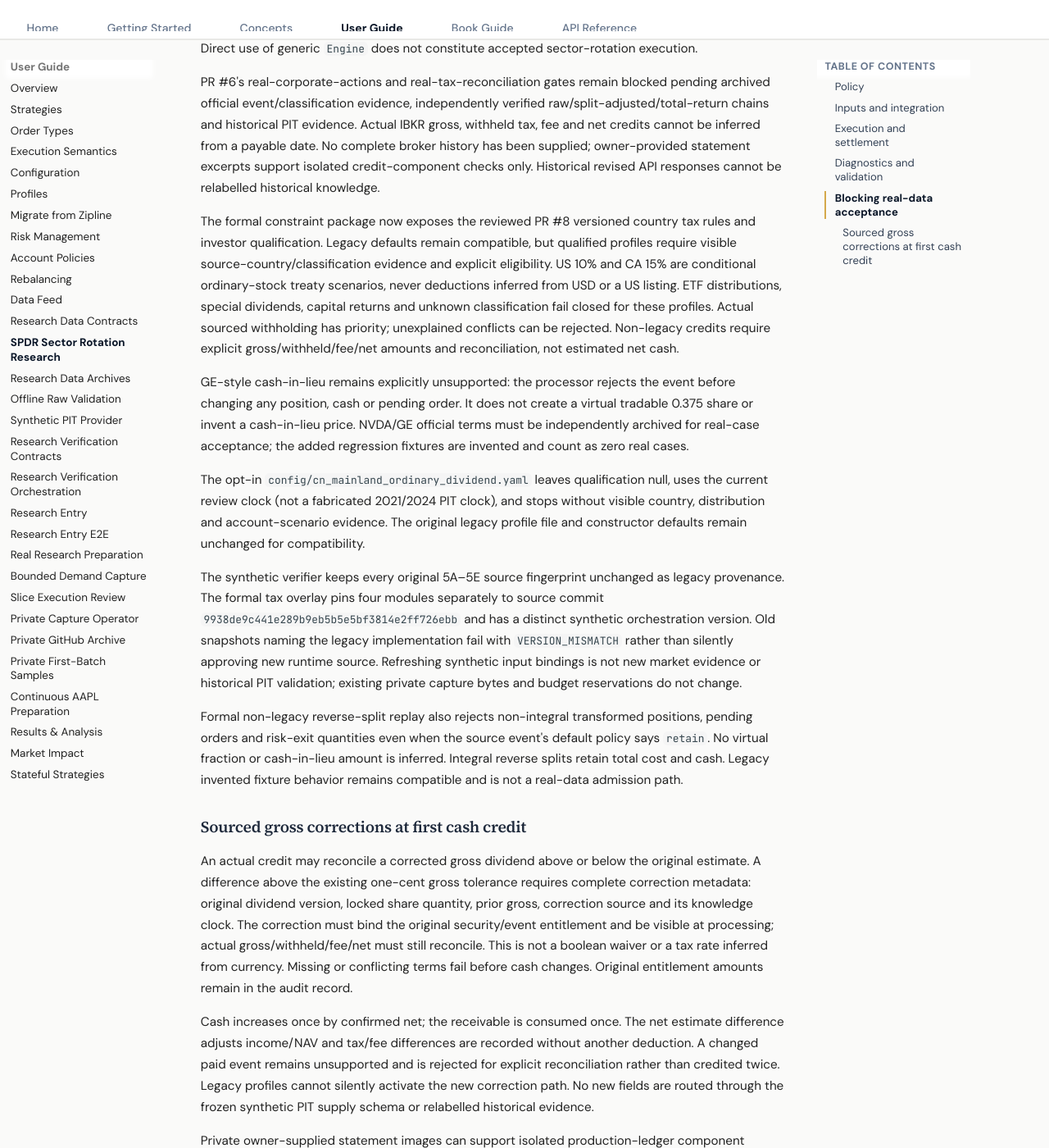
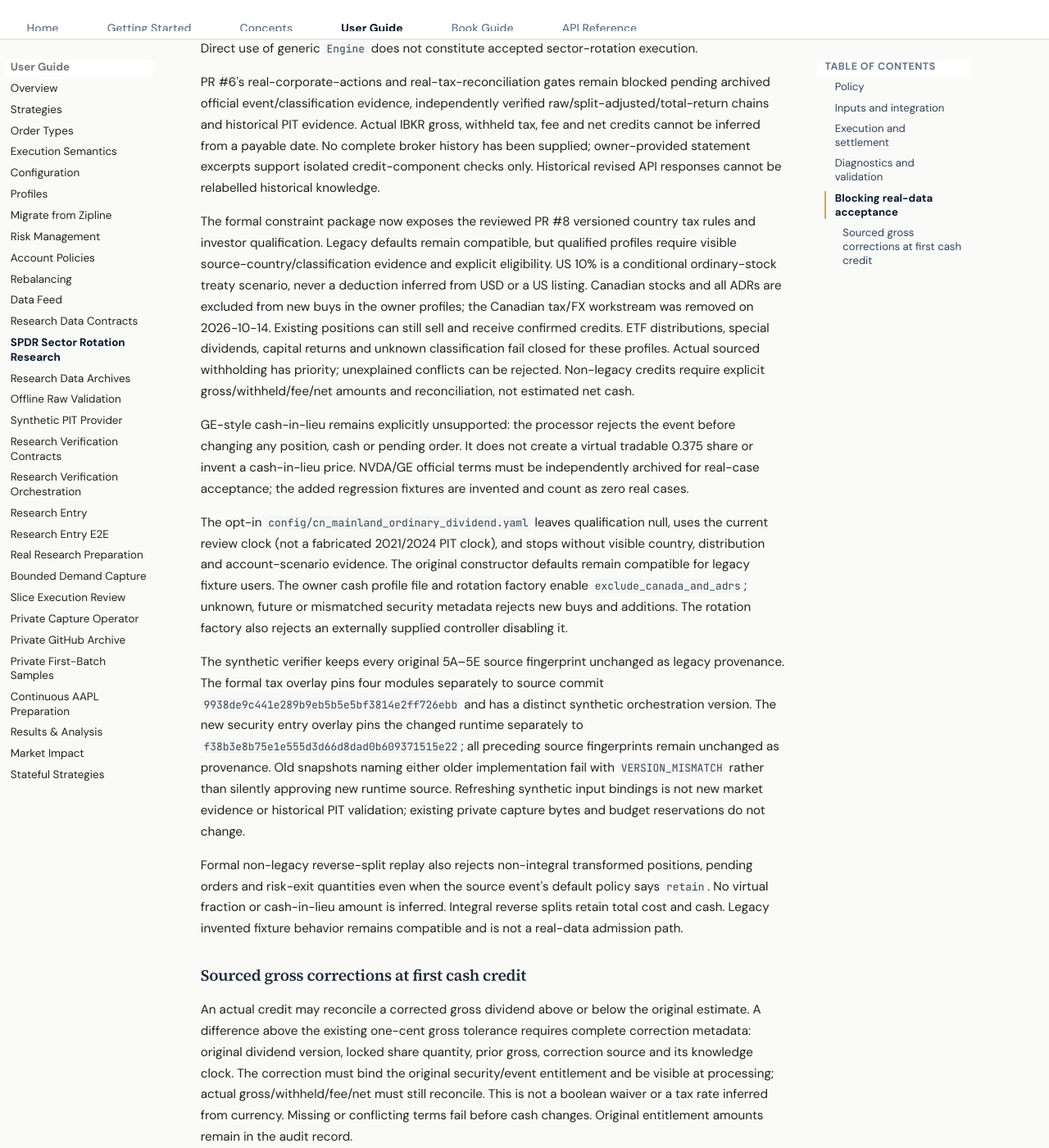
Before and after one commit to dczhhh/quant-strategies-code, an MkDocs documentation site: the page built from docs/research-sector-rotation.md, in a window 1280 px wide and 1400 px high, scrolled down 3918 px. Shown: the whole window at 82% size. Built offline with MkDocs 1.6.1 and Material for MkDocs 9.7.7, drawn with Linux system fonts in a browser that asks for light colours; comment, search, counter and statistics services are not loaded; some of the changed text lies outside the part shown.

Commit message:
test: unify owner scope acceptance and preserve prior source provenance

```diff
--- a/docs/research-sector-rotation.md
+++ b/docs/research-sector-rotation.md
@@ -174,8 +174,11 @@ cannot be relabelled historical knowledge.
 The formal constraint package now exposes the reviewed PR #8 versioned country
 tax rules and investor qualification. Legacy defaults remain compatible, but
 qualified profiles require visible source-country/classification evidence and
-explicit eligibility. US 10% and CA 15% are conditional ordinary-stock treaty
-scenarios, never deductions inferred from USD or a US listing. ETF distributions,
+explicit eligibility. US 10% is a conditional ordinary-stock treaty scenario,
+never a deduction inferred from USD or a US listing. Canadian stocks and all ADRs
+are excluded from new buys in the owner profiles; the Canadian tax/FX workstream
+was removed on 2026-10-14. Existing positions can still sell and receive confirmed
+credits. ETF distributions,
 special dividends, capital returns and unknown classification fail closed for
 these profiles. Actual sourced withholding has priority; unexplained conflicts
 can be rejected. Non-legacy credits require explicit gross/withheld/fee/net
@@ -190,12 +193,18 @@ fixtures are invented and count as zero real cases.
 The opt-in `config/cn_mainland_ordinary_dividend.yaml` leaves qualification null,
 uses the current review clock (not a fabricated 2021/2024 PIT clock), and stops
 without visible country, distribution and account-scenario evidence. The original
-legacy profile file and constructor defaults remain unchanged for compatibility.
+constructor defaults remain compatible for legacy fixture users. The owner cash
+profile file and rotation factory enable `exclude_canada_and_adrs`; unknown,
+future or mismatched security metadata rejects new buys and additions. The
+rotation factory also rejects an externally supplied controller disabling it.
 
 The synthetic verifier keeps every original 5A–5E source fingerprint unchanged
 as legacy provenance. The formal tax overlay pins four modules separately to
 source commit `9938de9c441e289b9eb5b5e5bf3814e2ff726ebb` and has a distinct synthetic
-orchestration version. Old snapshots naming the legacy implementation fail with
+orchestration version. The new security entry overlay pins the changed runtime
+separately to `f38b3e8b75e1e555d3d66d8dad0b609371515e22`; all preceding source
+fingerprints remain unchanged as provenance. Old snapshots naming either older
+implementation fail with
 `VERSION_MISMATCH` rather than silently approving new runtime source. Refreshing
 synthetic input bindings is not new market evidence or historical PIT validation;
 existing private capture bytes and budget reservations do not change.
@@ -239,3 +248,10 @@ events and identity transitions fail closed; vendor-adjusted bars cannot turn
 that event into a supported split. GE's 2021 event remains outside the current
 Starter five-year bars window. Window-covered ordinary reverse splits need
 separate issuer terms, raw/comparison captures and fractional-cash evidence.
+
+The current scope and unified evidence matrix are recorded in
+[research-unified-acceptance.md](research-unified-acceptance.md). Scope exclusion
+is not evidence of a passing Canadian or ADR tax scenario. Source URL/hash/time
+fields on `MarketContext` are metadata declarations, not authenticators or real
+historical PIT certificates. The real factory and trusted entry remain blocked
+until independent economic and source/PIT acceptance is complete.
```
Also changed, not shown: docs/research-unified-acceptance.md (added, +86 -0 lines), 6 other files.
